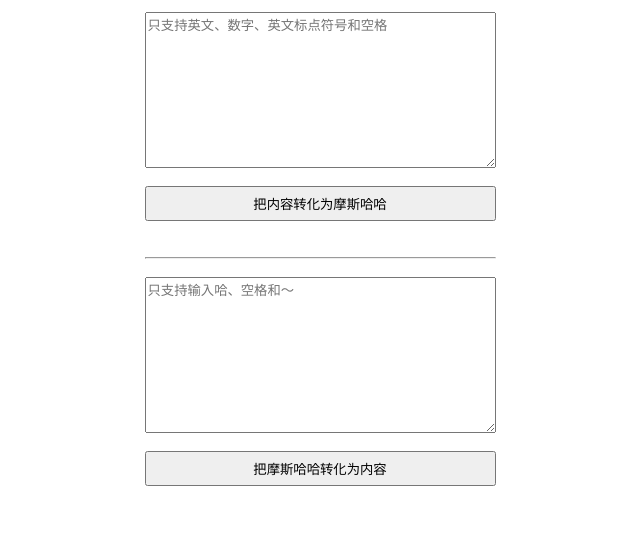
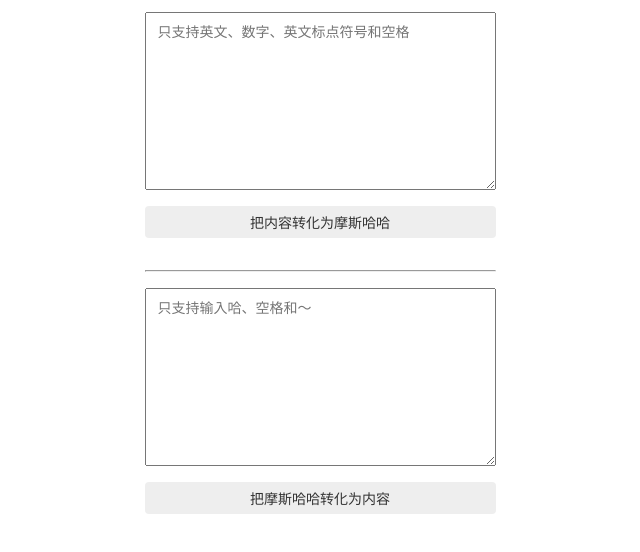
Before and after one commit to hanruto/dodo-haha, a plain HTML site: page index.html in a window 1280 px wide. Shown: the whole page, without its empty margins (320-960 px from the left). Drawn offline with Linux system fonts and the light colour scheme.

Commit message:
哈～～哈～～哈～～ 哈 哈哈～～哈哈 哈～～哈哈～～哈～～ 哈～～

```diff
--- a/index.html
+++ b/index.html
@@ -5,21 +5,30 @@
   <meta charset="UTF-8">
   <meta http-equiv="X-UA-Compatible" content="IE=edge">
   <meta name="viewport" content="initial-scale=1,maximum-scale=3,minimum-scale=1,user-scalable=no">
-  <title>Document</title>
+  <title>摩斯哈哈</title>
   <script src=" ./ha.js">
   </script>
   <style>
     * {
       margin: 0;
       box-sizing: border-box;
+      font-size: 14px;
+      font-family: Arial, "Helvetica Neue", Helvetica, sans-serif;
     }
 
     textarea {
       display: block;
+      padding: 8px 12px;
     }
 
     button {
-      padding: 6px;
+      padding: 0 12px;
+      display: block;
+      height: 32px;
+      border: none;
+      border-radius: 4px;
+      color: #333;
+      background-color: #eee;
     }
 
     #container {
```
